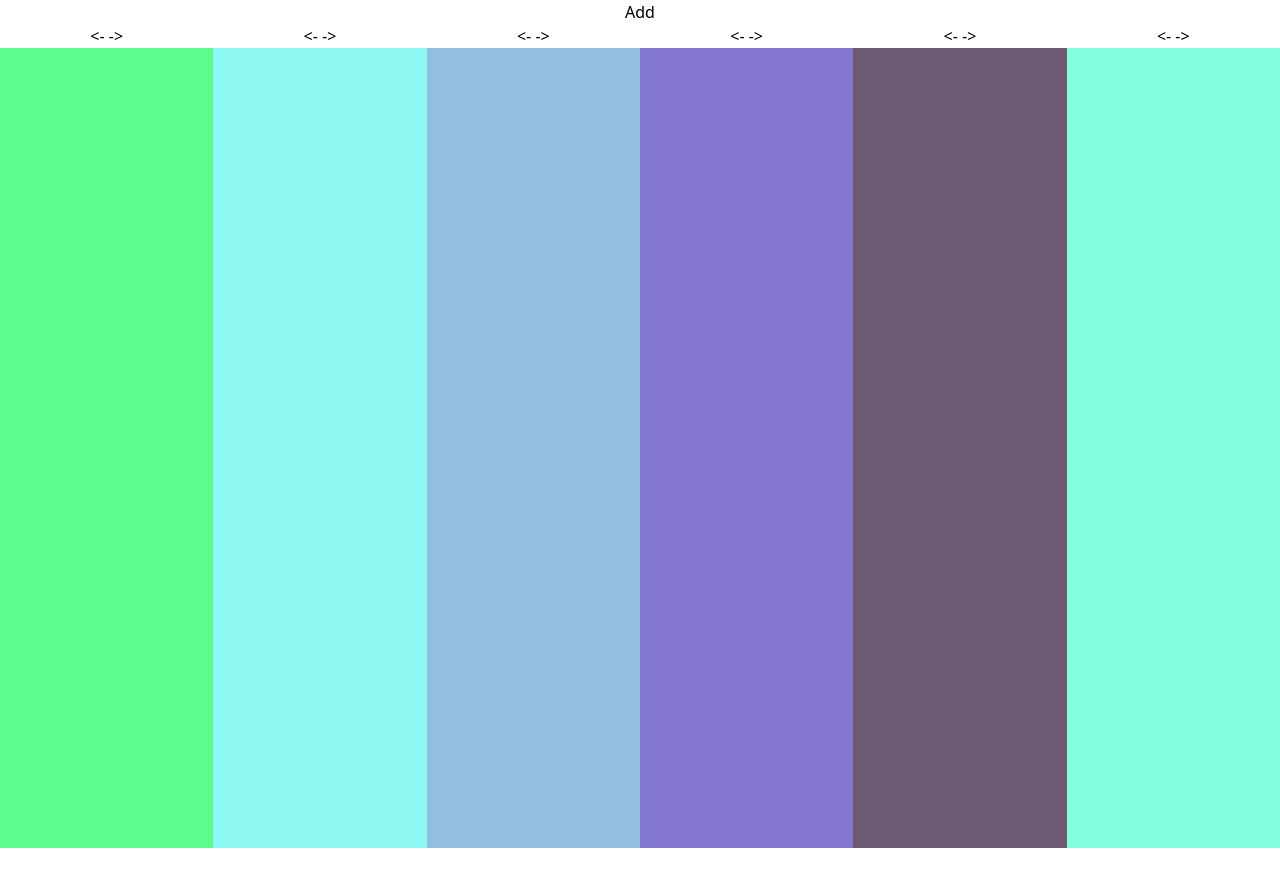
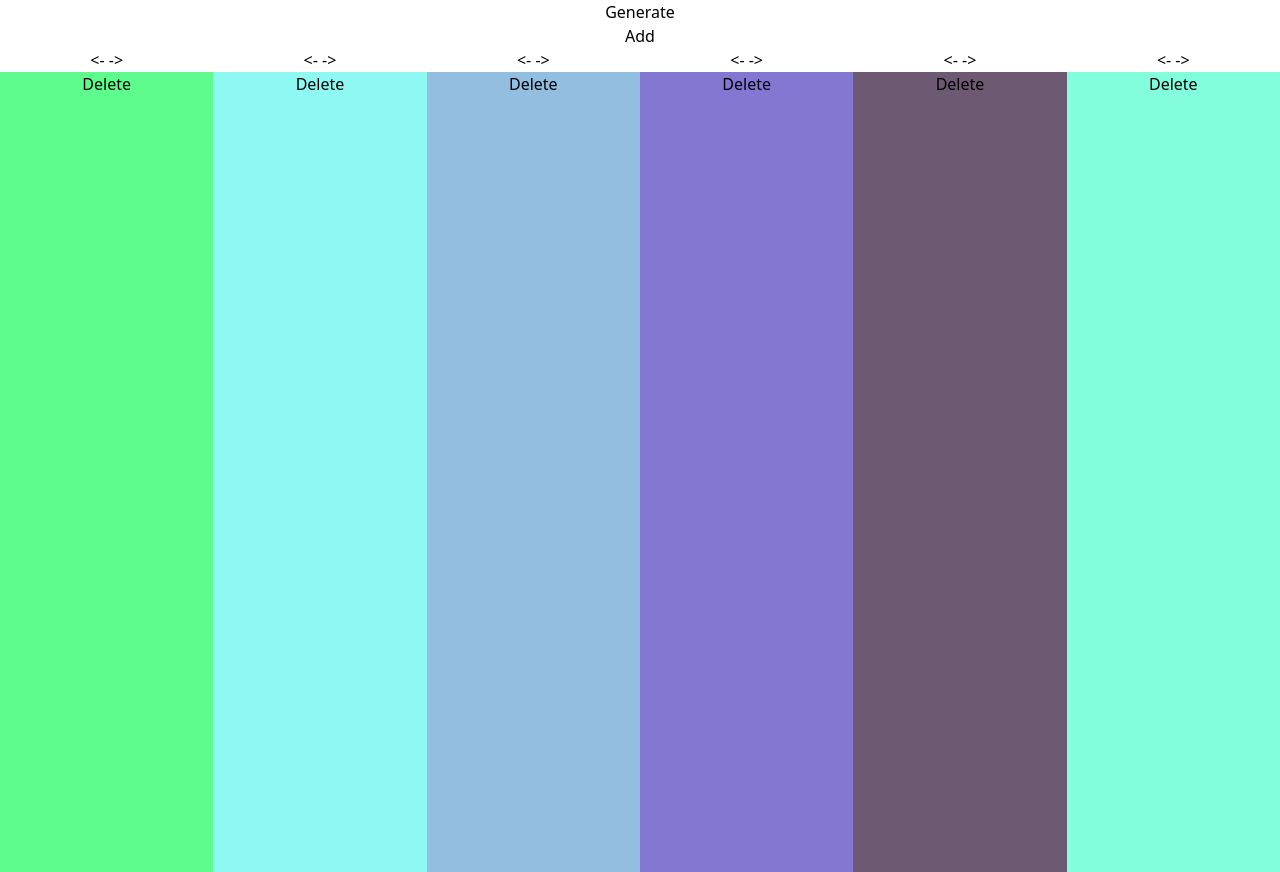
Before and after one commit to chingu-voyages/v31-bears-team-03, a React (Create React App) app in the folder client/: page /palette in a window 1280 px wide. Before the commit the page ends 848 px from the top, so only its background shows below. Built offline with nearby package versions, Linux system fonts and the light colour scheme.

Commit message:
Added functionality for generate button + can generate based on size of palette

```diff
--- a/client/package.json
+++ b/client/package.json
@@ -7,10 +7,12 @@
     "@testing-library/jest-dom": "^5.11.4",
     "@testing-library/react": "^11.1.0",
     "@testing-library/user-event": "^12.1.10",
+    "@types/chroma-js": "^2.1.3",
     "@types/jest": "^26.0.15",
     "@types/node": "^12.0.0",
     "@types/react-beautiful-dnd": "^13.0.0",
     "@types/react-dom": "^17.0.0",
+    "chroma-js": "^2.1.2",
     "react": "^17.0.2",
     "react-beautiful-dnd": "^13.1.0",
     "react-dom": "^17.0.2",
--- a/client/src/App.tsx
+++ b/client/src/App.tsx
@@ -1,23 +1,36 @@
 //@ts-nocheck
+import chroma from 'chroma-js';
 import React, {useState} from 'react'
 import './App.css';
 import Palette from './components/Palette'
 
 const colorsFromBackend = [
-  { color: "5EFC8D" },
-  { color: "8ef9f3" },
-  { color: "93BEDF" },
-  { color: "8377D1" },
-  { color: "6D5A72" },
-  { color: "83fedd" },
+  { color: "#5EFC8D" },
+  { color: "#8ef9f3" },
+  { color: "#93BEDF" },
+  { color: "#8377D1" },
+  { color: "#6D5A72" },
+  { color: "#83fedd" },
 ];
 
 
 function App() {
   const [colors, setColors] = useState(colorsFromBackend)
 
+  const generatePalette = () => {
+    let first = chroma.random().hex()
+    let second = chroma.random().hex()
+    let palette = chroma.scale([first, second]).mode('lch').colors(colors.length)
+    let newArray = []
+    palette.map(color => {
+      newArray.push({color: color})
+    })
+
+    setColors(newArray)
+  }
+
   const addColor =() => {
-    let rand = Math.floor(Math.random()*16777215).toString(16)
+    let rand = "#"+Math.floor(Math.random()*16777215).toString(16)
     let newColor = {
       color: rand
     }
@@ -27,6 +40,8 @@ function App() {
   return (
     <div className="App">
       {console.log(colors)}
+      <button onClick={generatePalette}>Generate</button>
+      <br/>
       <button onClick={addColor}>Add</button>
       <Palette colors={colors} setColors={setColors}/>
     </div>
--- a/client/src/components/ColorPane.tsx
+++ b/client/src/components/ColorPane.tsx
@@ -13,8 +13,9 @@ const ColorPane = (props) =>{
     return (
         <div className ="ColorPane" style={{
             width: `${100 / props.length}vw`,
-            background: `#${props.color}`,
+            background: `${props.color}`,
           }}>
+              <Button/>
             {console.log(props.color, props.length)}
         </div>
     )
--- a/client/src/components/Palette.tsx
+++ b/client/src/components/Palette.tsx
@@ -5,12 +5,6 @@ import "./Palette.css";
 import ColorPane from './ColorPane'
 
 function Palette({colors, setColors}) {
-
-  const [panelReady, setPanelReady] = useState(false)
-
-  useEffect(() => {
-    setPanelReady(true);
-  }, [])
 
   const onDragEnd = (result) => {
     if (!result.destination) return;
```
Also changed, not shown: 1 other file (tests, documents, lock files or other folders).
